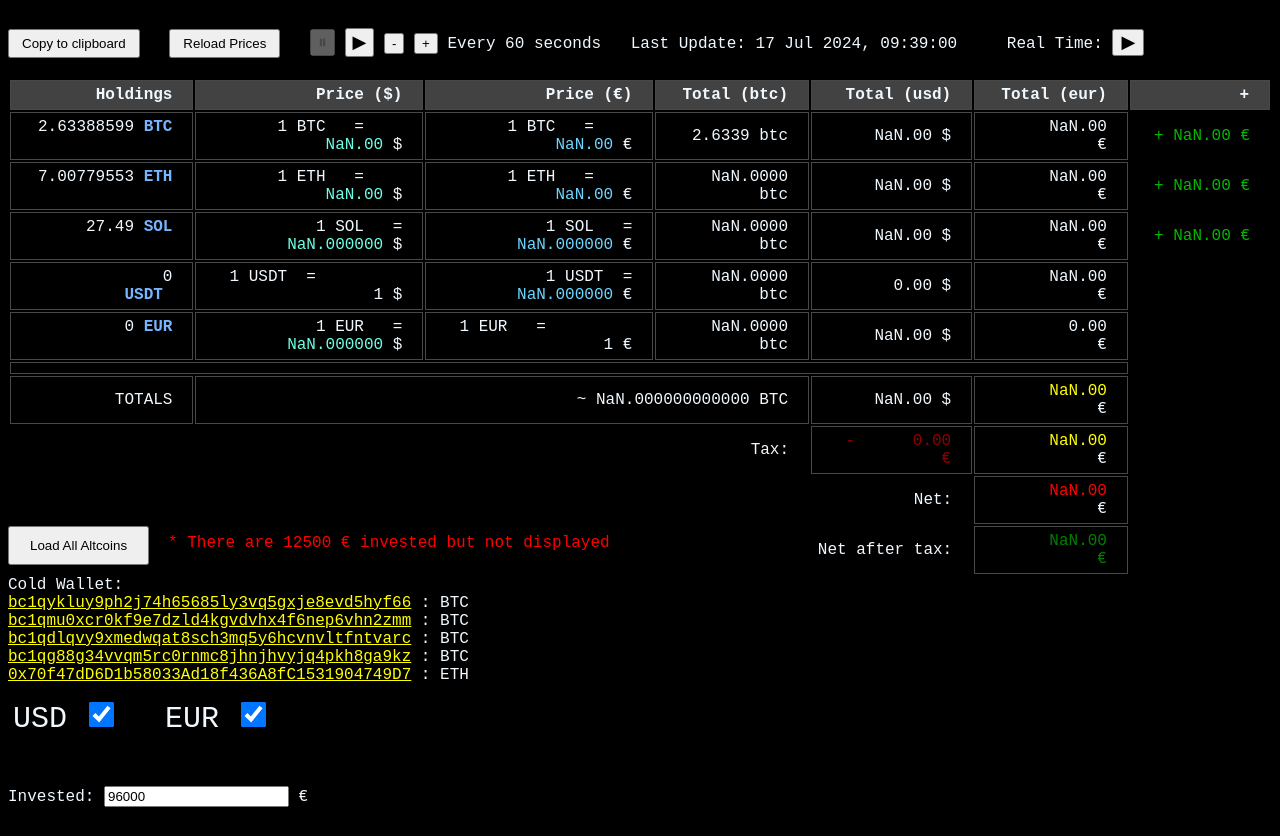
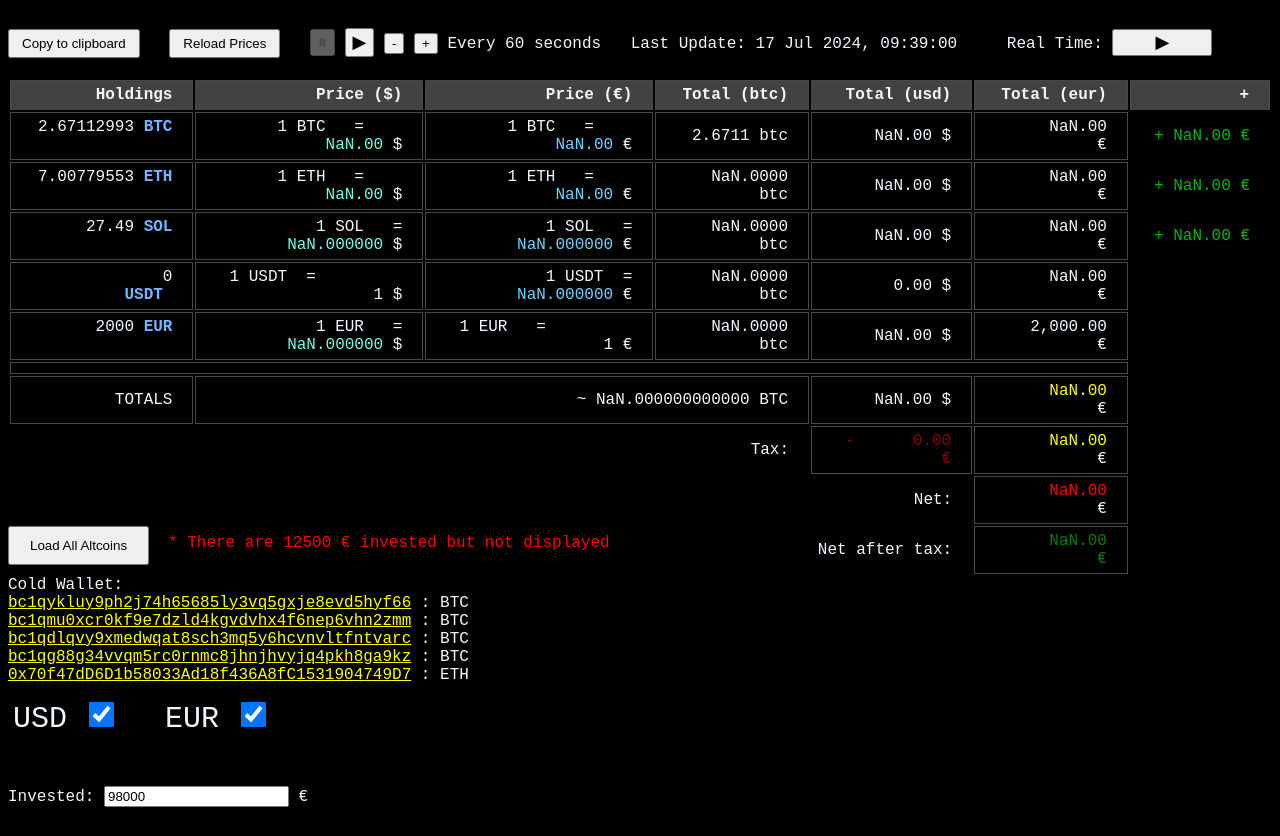
Before and after one commit to joelbarba/jb-crypto-portfolio, a website: page index.html in a window 1280 px wide. Shown: the part 71-907 px from the top of the page. Drawn offline with Linux system fonts and the light colour scheme; no server answers.

Commit message:
button width + sats

```diff
--- a/client.js
+++ b/client.js
@@ -1,7 +1,7 @@
 // alias push="sh ~/DEV/SHELL_SCRIPTS/push_crypto_site.sh"
 // git add -A && git commit -m "some trades" && git push origin master
 const holdings = {
-  BTC:   2.63388599,
+  BTC:   2.67112993,
   ETH:   7.00779553,
   SOL:   27.49,
   ALGO:  2725.58307434,
@@ -44,7 +44,7 @@
   GALA:  1759.88835,
   NOS:   52.241336,
   USDT:  0,
-  EUR:   0,
+  EUR:   2000,
 };
 
 
@@ -60,7 +60,7 @@
 const data = {};
 const totals = { usd: 0, eur: 0, btc: 0 };
 const investPerCoin = { // Invested EUR per coin
-  BTC:   68000,
+  BTC:   70000,
   ETH:   13000,
   SOL:   2500,
   ALGO:  500,
--- a/index.html
+++ b/index.html
@@ -27,7 +27,7 @@
 <span style="margin-left: 20px;">Last Update: <span id="last-update"></span></span>
 
 <div style="display: inline-block; margin-left: 40px;">
-  Real Time: <button id="btn-connect-wss" style="padding: 0px 7px 1px; font-size: 18px;">▶</button>
+  Real Time: <button id="btn-connect-wss" style="padding: 0px 7px 1px; font-size: 18px; width: 100px;">▶</button>
 </div>
 
 <div style="position: fixed; top: 10px; right: 10px; font-size: 25px; color: #FFEB3B;">
```
